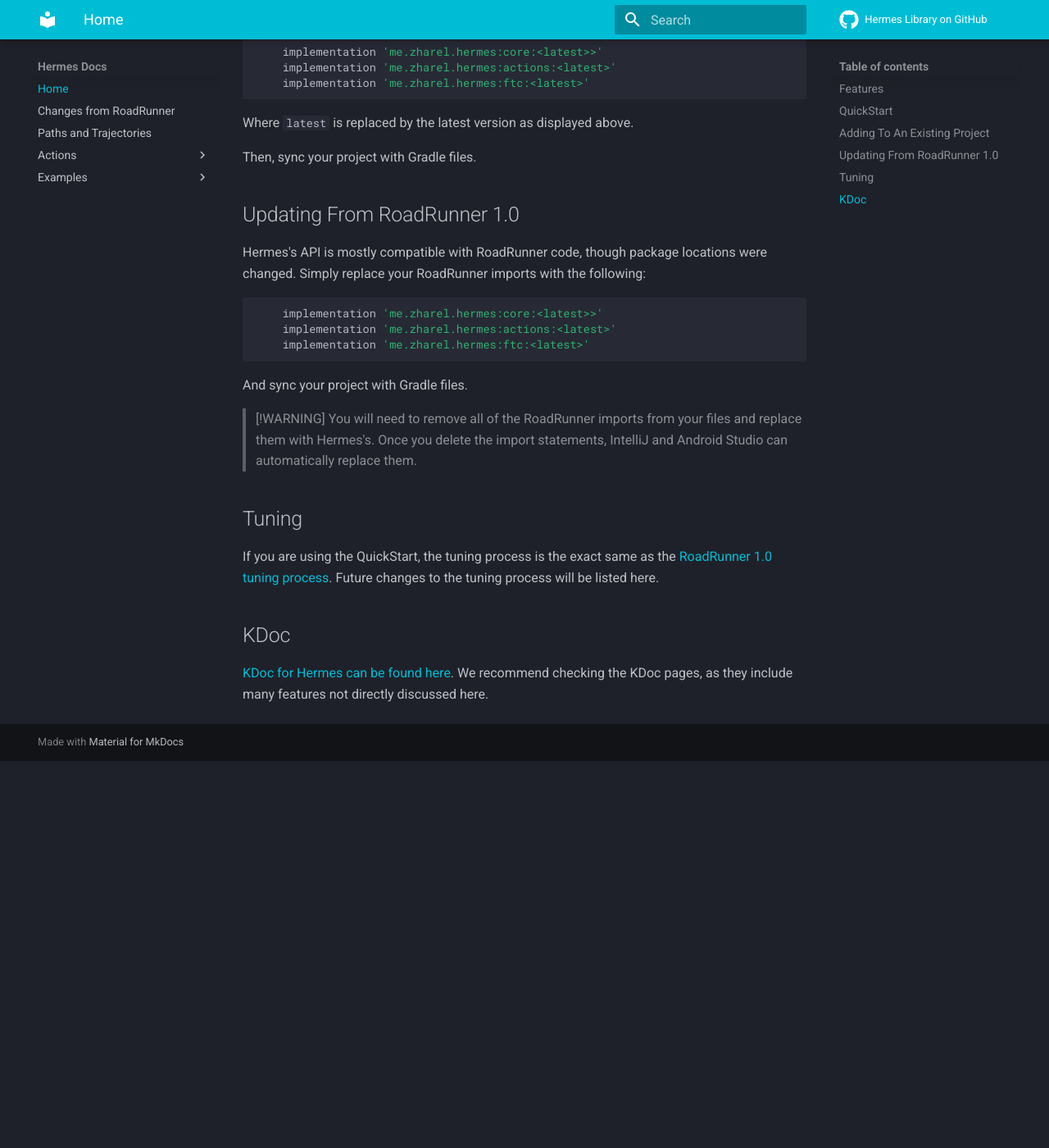
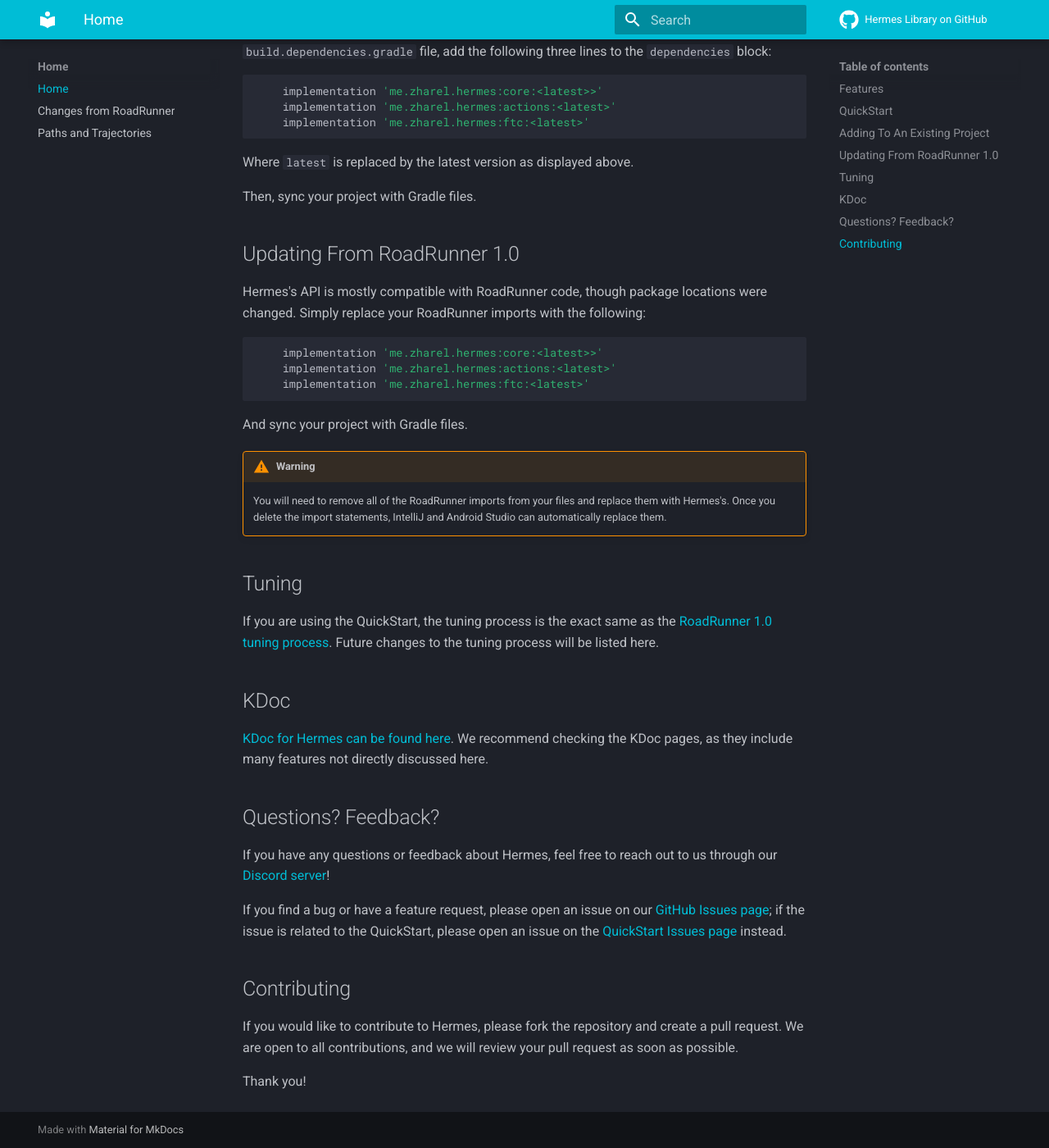
Before and after one commit to HermesFTC/Docs, an MkDocs documentation site: the page built from docs/index.md, in a window 1280 px wide and 1400 px high, scrolled down 901 px. Shown: the whole window at 82% size. Built offline with MkDocs 1.6.1 and Material for MkDocs 9.7.7, drawn with Linux system fonts in a browser that asks for light colours; comment, search, counter and statistics services are not loaded; before the commit the page ends 1829 px from its top, so only the background shows below that.

Commit message:
add contact, contributing, and fix links n whatnot

```diff
--- a/docs/index.md
+++ b/docs/index.md
@@ -58,11 +58,11 @@
 
 And sync your project with Gradle files.
 
-> [!WARNING]
-> You will need to remove all of the RoadRunner imports from your files
-> and replace them with Hermes's.
-> Once you delete the import statements, IntelliJ and Android Studio
-> can automatically replace them.
+!!! Warning
+    You will need to remove all of the RoadRunner imports from your files
+    and replace them with Hermes's.
+    Once you delete the import statements, IntelliJ and Android Studio
+    can automatically replace them.
 
 ## Tuning
 
@@ -72,6 +72,25 @@
 
 ## KDoc
 
-[KDoc for Hermes can be found here](http://docs.hermes.zharel.gay/).
+[KDoc for Hermes can be found here](https://docs.hermes.zharel.gay/).
 We recommend checking the KDoc pages,
 as they include many features not directly discussed here.
+
+## Questions? Feedback?
+
+If you have any questions or feedback about Hermes,
+feel free to reach out to us through our [Discord server](https://discord.gg/49C5epU22h)!
+
+If you find a bug or have a feature request,
+please open an issue on our [GitHub Issues page](https://github.com/HermesFTC/Hermes/issues);
+if the issue is related to the QuickStart,
+please open an issue on the [QuickStart Issues page](https://github.com/HermesFTC/Quickstart/issues) instead.
+
+## Contributing
+
+If you would like to contribute to Hermes,
+please fork the repository and create a pull request.
+We are open to all contributions,
+and we will review your pull request as soon as possible.
+
+Thank you!
--- a/mkdocs.yml
+++ b/mkdocs.yml
@@ -12,6 +12,7 @@
     accent: cyan
   features:
     - content.tabs.link
+    - navigation.tabs
   icon:
     repo: fontawesome/brands/github
 
@@ -33,9 +34,10 @@
   - social
 
 nav:
-  - Home: index.md
-  - Changes from RoadRunner: changes-from-rr.md
-  - Paths and Trajectories: traj-generation.md
+  - Home:
+      - Home: index.md
+      - Changes from RoadRunner: changes-from-rr.md
+      - Paths and Trajectories: traj-generation.md
   - Actions:
       - Creating Actions: actions/creating-actions.md
       - Using Actions: actions/using-actions.md
```
Also changed, not shown: docs/changes-from-rr.md (+4 -4 lines), docs/examples/manual-paths.md (+1 -1 lines), docs/traj-generation.md (+1 -1 lines).
